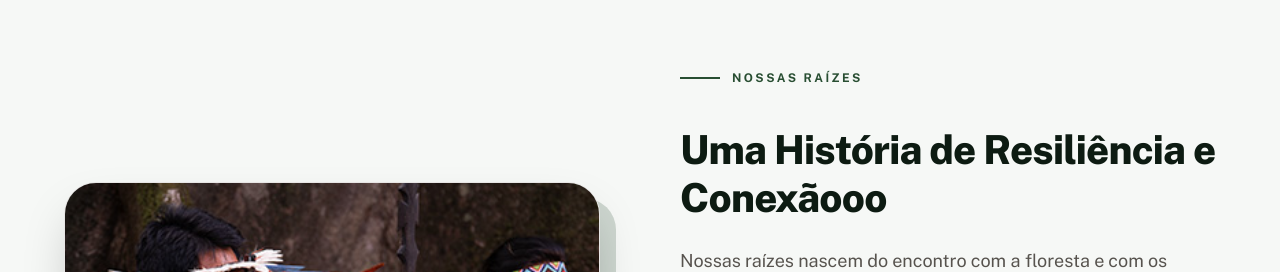
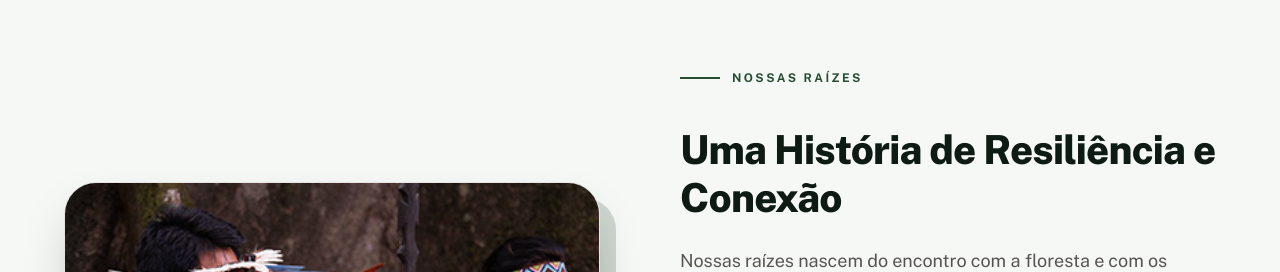
Before and after one commit to danilogravina/Conexaoancestral, a React (Vite) app: page /#/ in a window 1280 px wide. Shown: the part 1600-1872 px from the top of the page. Built offline with nearby package versions, Linux system fonts and the light colour scheme; no server answers.

Commit message:
Update Home.tsx

```diff
--- a/pages/Home.tsx
+++ b/pages/Home.tsx
@@ -260,7 +260,7 @@ const Home: React.FC = () => {
               Nossas Raízes
             </div>
             <h2 className="text-[#0d1b12] dark:text-white h2-standard">
-              Uma História de Resiliência e Conexãooo
+              Uma História de Resiliência e Conexão
             </h2>
             <p className="text-stone-600 dark:text-stone-300 text-lg leading-relaxed">
               Nossas raízes nascem do encontro com a floresta e com os povos que a protegem há milênios. Elas brotam da escuta atenta, do respeito profundo e da convivência verdadeira com os povos indígenas, guardiões de saberes ancestrais que sustentam a vida em equilíbrio com a terra.
```
